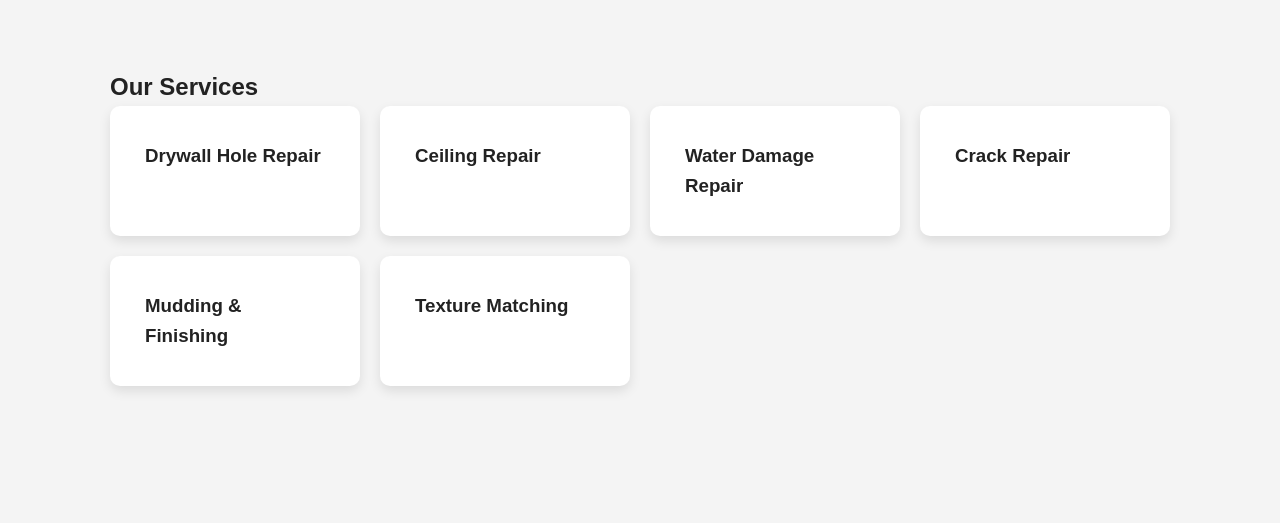
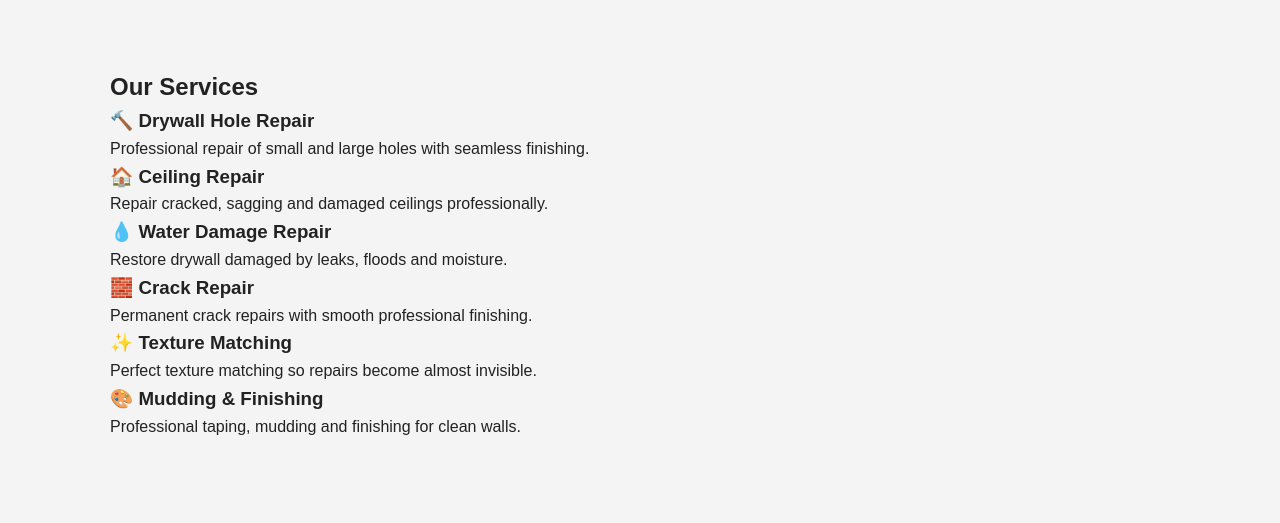
Before and after one commit to SupremeDrywall/website, a plain HTML site: page index.html in a window 1280 px wide. Shown: the part 816-1339 px from the top of the page. Drawn offline with Linux system fonts and the light colour scheme.

Commit message:
Update index.html

```diff
--- a/index.html
+++ b/index.html
@@ -29,16 +29,44 @@
 </div>
 </header>
 
-<section id="services">
+<section id="services" class="services">
+
 <h2>Our Services</h2>
-<div class="grid">
-<div class="card"><h3>Drywall Hole Repair</h3></div>
-<div class="card"><h3>Ceiling Repair</h3></div>
-<div class="card"><h3>Water Damage Repair</h3></div>
-<div class="card"><h3>Crack Repair</h3></div>
-<div class="card"><h3>Mudding & Finishing</h3></div>
-<div class="card"><h3>Texture Matching</h3></div>
+
+<div class="services-grid">
+
+<div class="service-card">
+<h3>🔨 Drywall Hole Repair</h3>
+<p>Professional repair of small and large holes with seamless finishing.</p>
 </div>
+
+<div class="service-card">
+<h3>🏠 Ceiling Repair</h3>
+<p>Repair cracked, sagging and damaged ceilings professionally.</p>
+</div>
+
+<div class="service-card">
+<h3>💧 Water Damage Repair</h3>
+<p>Restore drywall damaged by leaks, floods and moisture.</p>
+</div>
+
+<div class="service-card">
+<h3>🧱 Crack Repair</h3>
+<p>Permanent crack repairs with smooth professional finishing.</p>
+</div>
+
+<div class="service-card">
+<h3>✨ Texture Matching</h3>
+<p>Perfect texture matching so repairs become almost invisible.</p>
+</div>
+
+<div class="service-card">
+<h3>🎨 Mudding & Finishing</h3>
+<p>Professional taping, mudding and finishing for clean walls.</p>
+</div>
+
+</div>
+
 </section>
 
 <section id="gallery">
```
